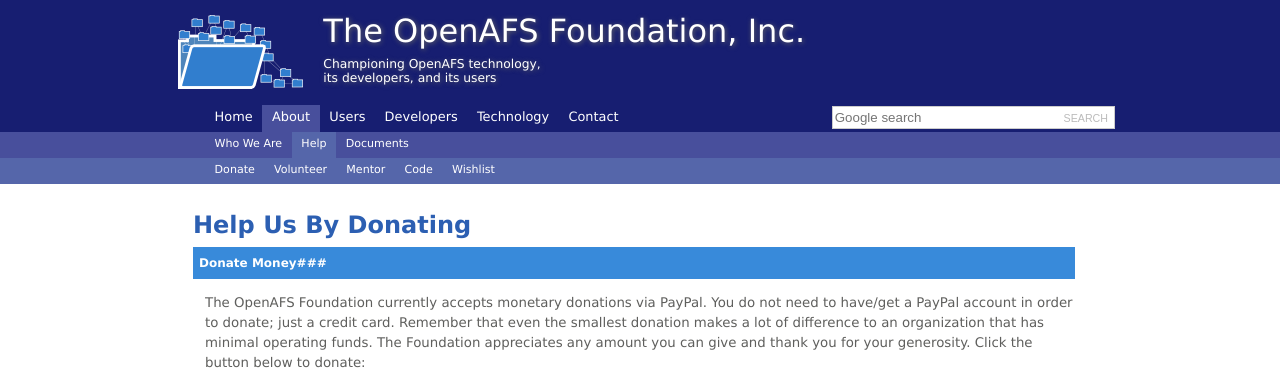
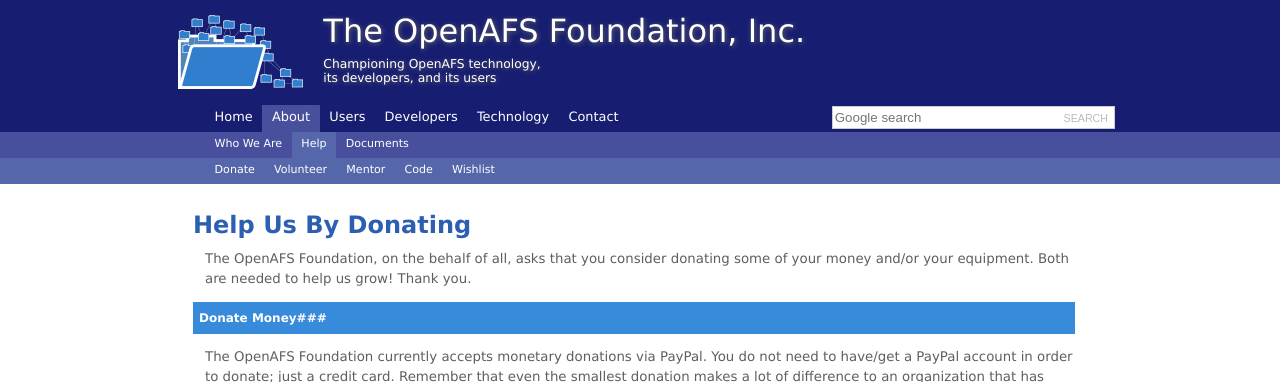
Before and after one commit to openafsfoundation/openafsfoundation.org, a Jekyll site: the page built from help/donate/index.md, in a window 1280 px wide, cut to the strip 0-382 px from the top of the page. Built offline with Jekyll 4.4.1, drawn with Linux system fonts in a browser that asks for light colours.

Commit message:
Update index.md

```diff
--- a/help/donate/index.md
+++ b/help/donate/index.md
@@ -5,6 +5,8 @@
 
 ## Help Us By Donating ##
 
+
+The OpenAFS Foundation, on the behalf of all, asks that you consider donating some of your money and/or your equipment. Both are needed to help us grow!  Thank you.
 
 ### Donate Money###
 
```
